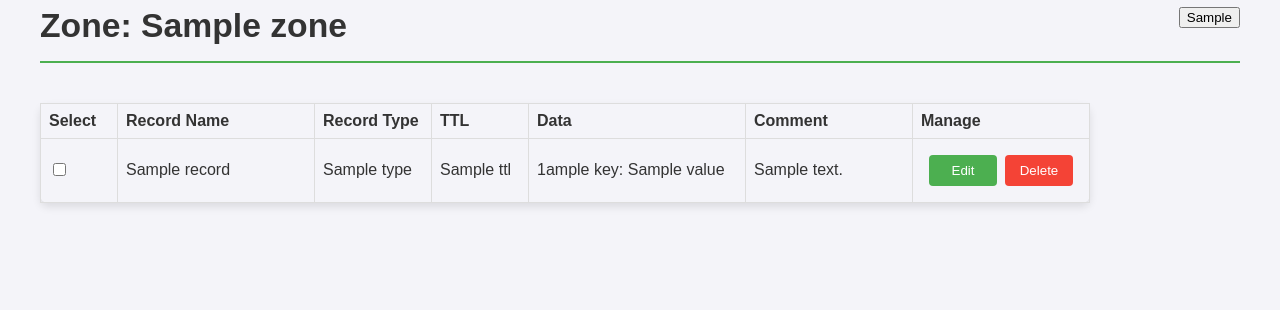
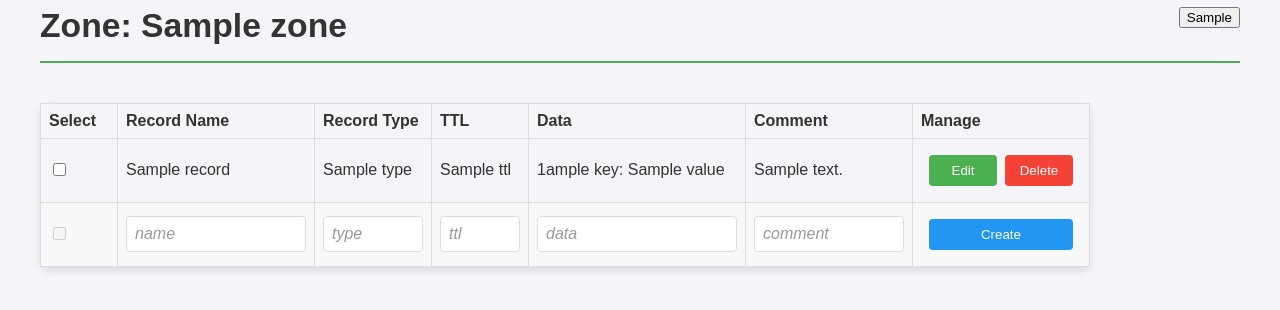
Before and after one commit to holysoles/zoneforge, a Flask app: template templates/zone.html.j2 in a window 1280 px wide. Shown: the part 174-484 px from the top of the page. Run offline with Flask 3, Linux system fonts and the light colour scheme; the template is opened without the code that fills it: most values are stand-ins (such as "Sample title", 1, 10 or a date in 2020).

Commit message:
feat(site): create records

```diff
--- a/static/css/zone.css
+++ b/static/css/zone.css
@@ -69,3 +69,17 @@ td:nth-child(6) { min-width: 150px; }
     min-height: 36px;
     box-sizing: border-box;
 }
+
+/* New record row */
+.new-record td {
+    background-color: #f8f8f8;
+}
+
+.actions button.create {
+    background-color: #2196F3;
+}
+
+.new-record input::placeholder {
+    color: #999;
+    font-style: italic;
+}
--- a/static/js/zone.js
+++ b/static/js/zone.js
@@ -1,7 +1,11 @@
 // Button display helper
 function setButtonsDisplay(row, isEditing) {
-    row.querySelector('.edit').style.display = isEditing ? 'none' : 'block';
-    row.querySelector('.delete').style.display = isEditing ? 'none' : 'block';
+    if (row.classList.contains('new-record')) {
+        row.querySelector('.create').style.display = isEditing ? 'none' : 'block';
+    } else {
+        row.querySelector('.edit').style.display = isEditing ? 'none' : 'block';
+        row.querySelector('.delete').style.display = isEditing ? 'none' : 'block';
+    }
     row.querySelector('.save').style.display = isEditing ? 'block' : 'none';
     row.querySelector('.cancel').style.display = isEditing ? 'block' : 'none';
 }
@@ -30,6 +34,8 @@ document.querySelectorAll('.actions button').forEach(button => {
             cancelEditing(row);
         } else if (button.classList.contains('delete')) {
             await deleteRecord(row);
+        } else if (button.classList.contains('create')) {
+            await createRecord(row);
         }
     });
 });
@@ -72,36 +78,46 @@ async function deleteRecord(row) {
     }
 
     try {
+        const requestBody = Object.fromEntries([
+            ['record_type', row.querySelector('[data-field="type"]').textContent.trim()],
+            ['record_data', getRecordDataFromCell(row.querySelector('[data-field="data"]'))]
+        ].filter(([_, value]) => value));
+
         const response = await fetch(row.getAttribute('data-url'), {
             method: 'DELETE',
             headers: { 'Content-Type': 'application/json' },
-            body: JSON.stringify({
-                record_type: row.querySelector('[data-field="type"]').textContent.trim(),
-                record_data: getRecordDataFromCell(row.querySelector('[data-field="data"]'))
-            })
+            body: JSON.stringify(requestBody)
         });
 
-        if (!response.ok) throw new Error(`HTTP error! status: ${response.status}`);
+        if (!response.ok) {
+            const error = await response.json();
+            throw new Error(error.message || `HTTP error! status: ${response.status}`);
+        }
         row.remove();
     } catch (error) {
         console.error('Error:', error);
-        alert('Failed to delete record. Please try again.');
+        alert(`Failed to delete record: ${error.message}`);
     }
 }
 
 async function saveChanges(row) {
     try {
+        const requestBody = Object.fromEntries([
+            ['record_type', row.querySelector('[data-field="type"] input')?.value.trim()],
+            ['record_data', getRecordDataFromCell(row.querySelector('[data-field="data"]'))],
+            ['record_comment', row.querySelector('[data-field="comment"] input')?.value.trim()]
+        ].filter(([_, value]) => value));
+
         const response = await fetch(row.getAttribute('data-url'), {
             method: 'PUT',
             headers: { 'Content-Type': 'application/json' },
-            body: JSON.stringify({
-                record_type: row.querySelector('[data-field="type"] input').value,
-                record_data: getRecordDataFromCell(row.querySelector('[data-field="data"]')),
-                record_comment: row.querySelector('[data-field="comment"] input')?.value || ''
-            })
+            body: JSON.stringify(requestBody)
         });
 
-        if (!response.ok) throw new Error(`HTTP error! status: ${response.status}`);
+        if (!response.ok) {
+            const error = await response.json();
+            throw new Error(error.message || `HTTP error! status: ${response.status}`);
+        }
 
         row.querySelectorAll('.editable').forEach(cell => {
             cell.textContent = cell.querySelector('input').value;
@@ -109,7 +125,46 @@ async function saveChanges(row) {
         setButtonsDisplay(row, false);
     } catch (error) {
         console.error('Error:', error);
-        alert('Failed to save changes. Please try again.');
+        alert(`Failed to save changes: ${error.message}`);
         cancelEditing(row);
     }
 }
+
+async function createRecord(row) {
+    try {
+        const nameInput = row.querySelector('[data-field="name"] input');
+        const recordName = nameInput.value.trim();
+
+        if (!recordName) {
+            alert('Record name is required');
+            return;
+        }
+
+        const url = row.getAttribute('data-url').replace('_new', recordName);
+
+        const requestBody = Object.fromEntries(
+            [
+                ['record_type', row.querySelector('[data-field="type"] input')?.value.trim()],
+                ['record_data', getRecordDataFromCell(row.querySelector('[data-field="data"]'))],
+                ['record_comment', row.querySelector('[data-field="comment"] input')?.value.trim()]
+            ].filter(([_, value]) => value)
+        );
+
+        const response = await fetch(url, {
+            method: 'POST',
+            headers: { 'Content-Type': 'application/json' },
+            body: JSON.stringify(requestBody)
+        });
+
+        if (!response.ok) {
+            const error = await response.json();
+            throw new Error(error.message || `HTTP error! status: ${response.status}`);
+        }
+
+        row.querySelectorAll('input').forEach(input => input.value = '');
+        window.location.reload();
+    } catch (error) {
+        console.error('Error:', error);
+        alert(`Failed to create record: ${error.message}`);
+    }
+}
--- a/templates/zone.html.j2
+++ b/templates/zone.html.j2
@@ -48,6 +48,31 @@
                         </td>
                     </tr>
                     {% endfor %}
+                    <!-- New Record Row -->
+                    {% set new_record_url = url_for("record_resource", **{"record_name": "_new", "zone_name": zone}) %}
+                    <tr class="new-record" data-url="{{ new_record_url }}">
+                        <td><input type="checkbox" disabled></td>
+                        <td class="editable" data-field="name">
+                            <input type="text" placeholder="name">
+                        </td>
+                        <td class="editable" data-field="type">
+                            <input type="text" placeholder="type">
+                        </td>
+                        <td class="editable" data-field="ttl">
+                            <input type="text" placeholder="ttl">
+                        </td>
+                        <td class="editable" data-field="data">
+                            <input type="text" placeholder="data">
+                        </td>
+                        <td class="editable" data-field="comment">
+                            <input type="text" placeholder="comment">
+                        </td>
+                        <td class="actions-cell">
+                            <div class="actions">
+                                <button class="create">Create</button>
+                            </div>
+                        </td>
+                    </tr>
                 </tbody>
             </table>
         </div>
```
